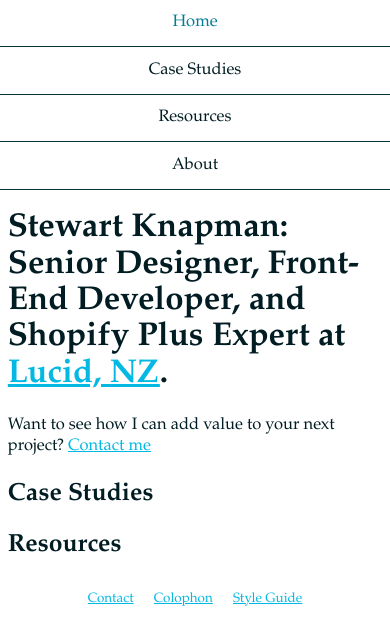
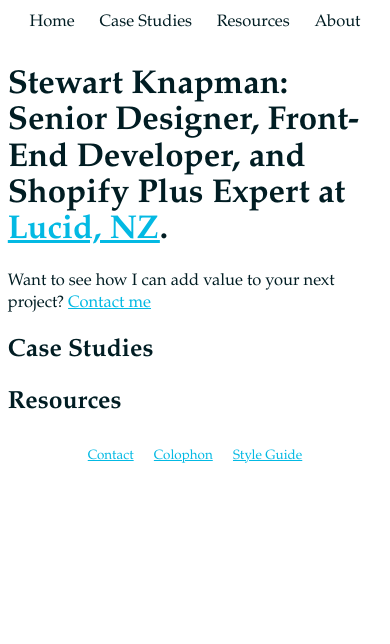
Before and after one commit to stewartknapman/stewartknapman-10k, a website: page index.html in a window 390 px wide. Drawn offline with Linux system fonts and the light colour scheme.

Commit message:
refine base styles

```diff
--- a/_src/scss/modules/nav-core.scss
+++ b/_src/scss/modules/nav-core.scss
@@ -13,14 +13,6 @@
   a {
     color: currentColor;
     text-decoration: none;
-  }
-  @media (max-width: 37.5em) {
-    li {
-      display: block;
-      border-bottom: $brand-grey-dark solid 1px;
-    }
-    a {
-      padding: 0.75em;
-    }
+    padding: 0.75em;
   }
 }
```
Also changed, not shown: c/a.css.
